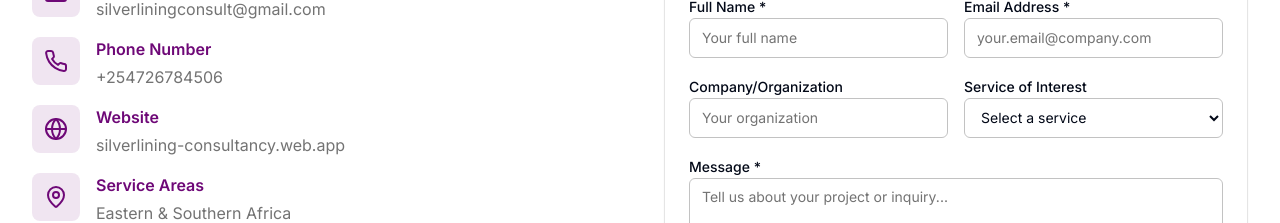
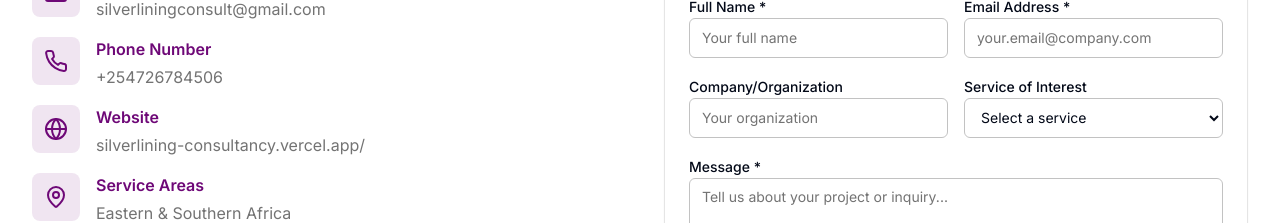
Before and after one commit to Ryan-GM/silverlining-consultancy, a React (Vite) app: page / in a window 1280 px wide. Shown: the part 7940-8163 px from the top of the page. Built offline with nearby package versions, Linux system fonts and the light colour scheme.

Commit message:
Update Index.tsx

```diff
--- a/src/pages/Index.tsx
+++ b/src/pages/Index.tsx
@@ -375,7 +375,7 @@ const Index = () => {
                       </div>
                       <div>
                         <h4 className="font-semibold text-primary mb-1">Website</h4>
-                        <p className="text-muted-foreground">silverlining-consultancy.web.app</p>
+                        <p className="text-muted-foreground">silverlining-consultancy.vercel.app/</p>
                       </div>
                     </div>
 
```
